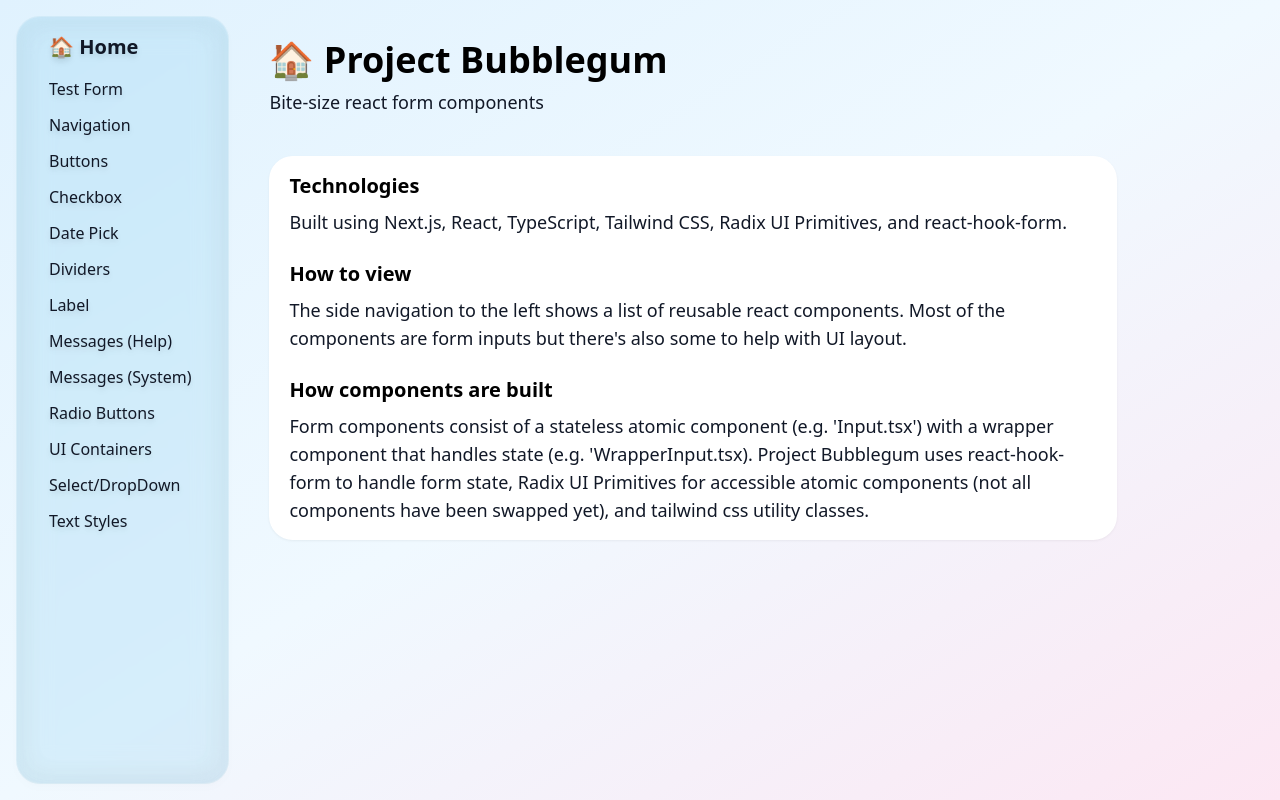
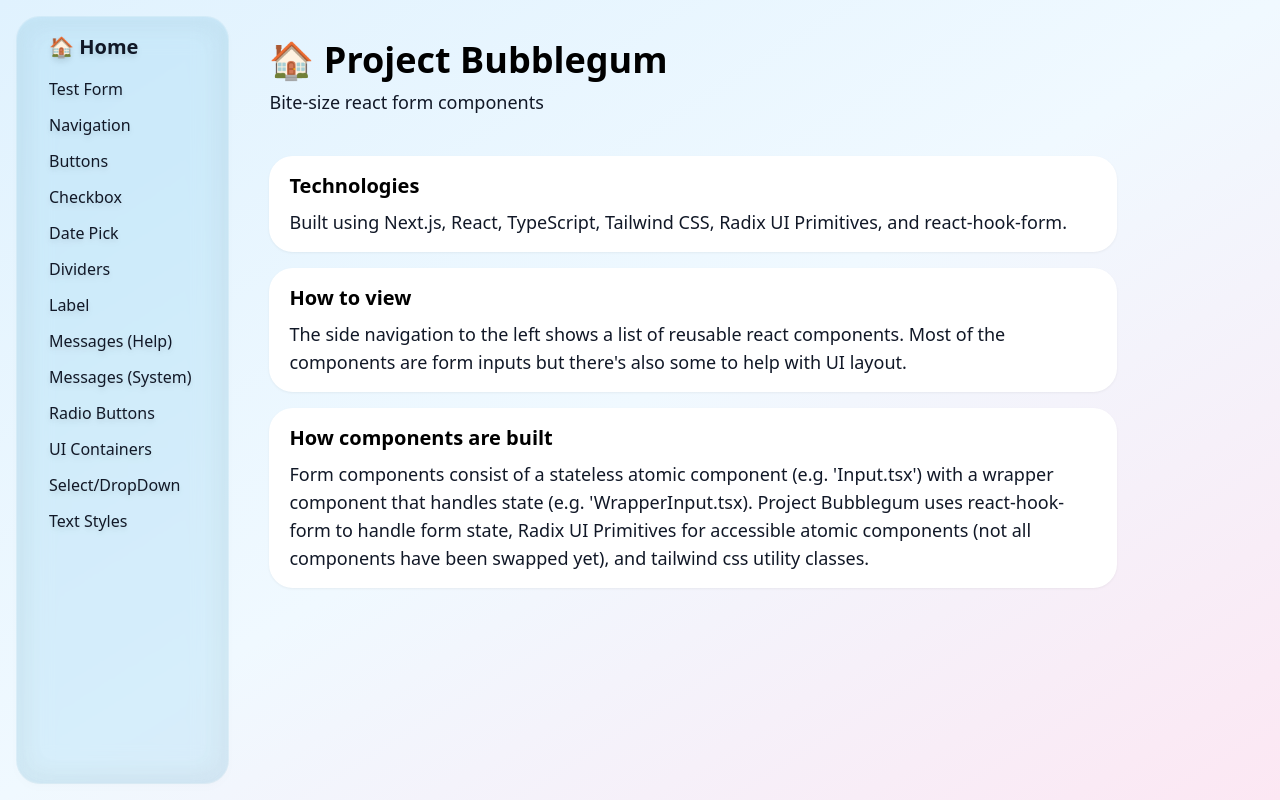
Before and after one commit to tayv/Project-Bubblegum, a Next.js app: page / in a window 1280 px wide. Built offline with nearby package versions, Linux system fonts and the light colour scheme.

Commit message:
Split home into sections

```diff
--- a/pages/index.tsx
+++ b/pages/index.tsx
@@ -19,14 +19,18 @@ export default function Home() {
               size="standard"
               type="primary"
             />
-          <br />
+        </Section>
+
+        <Section id="Navigate" style="standard">
           <Heading text="How to view" size="h3" type="primary"/>
           <Paragraph
             text="The side navigation to the left shows a list of reusable react components. Most of the components are form inputs but there's also some to help with UI layout. "
             size="standard"
             type="primary"
           />
-          <br />
+
+        </Section>
+        <Section id="techstack" style="standard">
           <Heading text="How components are built" size="h3" type="primary"/>
           <Paragraph
             text="Form components consist of a stateless atomic component (e.g. 'Input.tsx') with a wrapper component that handles state (e.g. 'WrapperInput.tsx). Project Bubblegum uses react-hook-form to handle form state, Radix UI Primitives for accessible atomic components (not all components have been swapped yet), and tailwind css utility classes."
```
